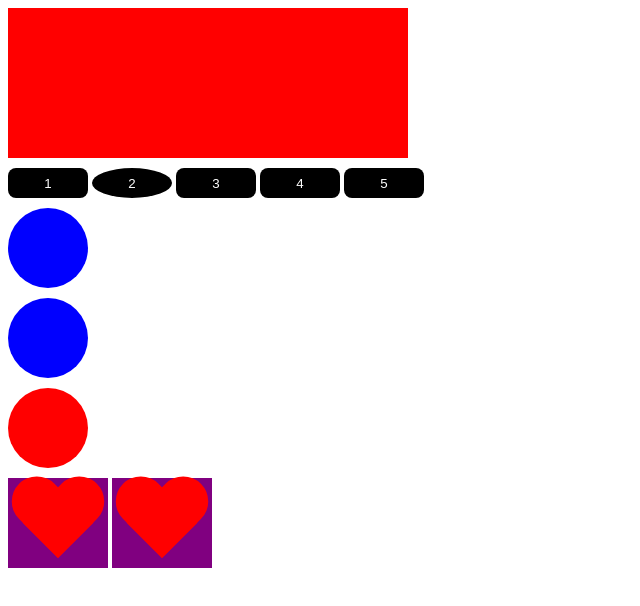
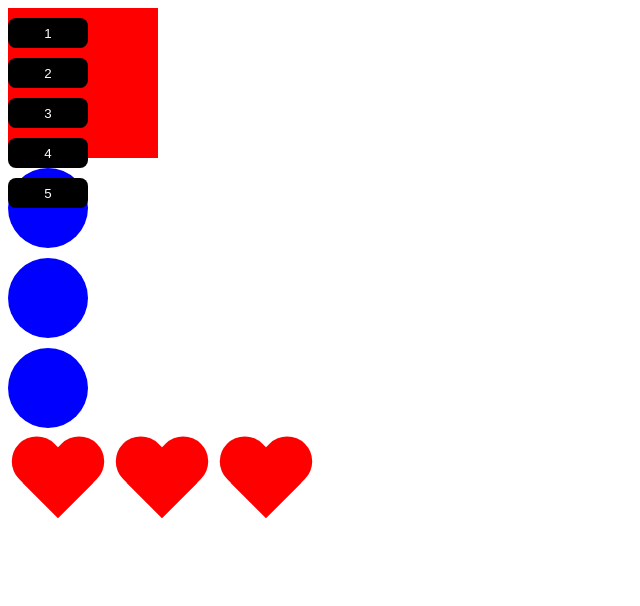
Before and after one commit to CryTechno/Study_JS, a plain HTML site: page index.html in a window 1280 px wide. Shown: the whole page, without its empty margins (0-640 px from the left). Drawn offline with Linux system fonts and the light colour scheme.

Commit message:
Module_2_ready

```diff
--- a/index.html
+++ b/index.html
@@ -5,15 +5,17 @@
 		<meta http-equiv="X-UA-Compatible" content="IE=edge">
 		<title>JavaScript</title>
 		<link rel="stylesheet" href="css/style.css">
+
 	</head>
 	<body>
-		<div class="box" id="box"></div>
-		<button>1</button>
-		<button>2</button>
+
+		<div class="box" id="box">
+		<button id = "btns">1</button>
+		<button data-btn>2</button>
 		<button>3</button>
 		<button>4</button>
 		<button>5</button>
-
+	</div>
 		<div class="circle"></div>
 		<div class="circle"></div>
 		<div class="circle"></div>
@@ -24,7 +26,6 @@
             <div class="heart"></div>
 
 		</div>
-
 		<script src="js/script.js"></script>
 	</body>
 </html>
--- a/js/script.js
+++ b/js/script.js
@@ -724,7 +724,7 @@ console.log(hearts);
 
 const heart = document.querySelector('.heart');
 console.log(heart);
- */
+
 
 
 const box = document.getElementById('box'),
@@ -754,5 +754,132 @@ const box = document.getElementById('box'),
 
     div.classList.add('black');
     //wrapper.prepend(div);
-    //hearts[0].after(div);
+    hearts[0].after(div);
     hearts[0].replaceWith(circles[0]);
+
+    div.innerHTML = "<h1>Hello World</h1>";
+
+    div.insertAdjacentHTML('beforeend', '<h2>Hellow</h2>');
+
+ */
+/*---------------------------------События в ЖС PRAC_3----------------------*/
+
+/*---------------------------------Навигация DOM----------------------*/
+//console.log(document.head);
+
+//console.log(document.documentElement);
+//
+//console.log(document.body.childNodes);
+//console.log(document.body.firstChild);
+//console.log(document.body.lastChild);
+
+//console.log(document.querySelector('#btns').parentNode. parentNode);
+
+//console.log(document.querySelector('[data-btn]').nextElementSibling);
+
+//console.log(document.querySelector('#btns').parentElement);
+//console.log(document.body.firstElementChild);
+
+//for(let node of document.body.childNodes){
+//    if (node.nodeName == "#text"){
+//        continue;
+//    }
+//    console(node);
+//}
+/*---------------------------------Рекурсия----------------------
+
+function pow (x,y) {
+    if(y === 1){
+        return x;
+    }else{
+        return x * pow(x,y-1);
+    }
+}
+
+console.log(pow(2,3));
+
+function getTotalProgressByIteration(data){
+    let totalProgress = 0,
+    students = 0;
+    for(let course of Object.values(data)){
+        if(Array.isArray(course)){
+            students += course.length;
+            for(let i = 0; i< course.length; i++){
+                totalProgress += course[i].progress;
+            }
+        }
+        else{
+            for(let subCourse of Object.values(course)){
+                students += subCourse.length;
+                for(let i = 0; i< subCourse.length; i++){
+                    totalProgress += subCourse[i].progress;
+                }
+
+            }
+
+        }
+    }
+    return totalProgress/students;
+}
+let students = {
+    js: [{
+        name: 'John',
+        progress: 100
+    }, {
+        name: 'Ivan',
+        progress: 60
+    }],
+
+    html: {
+        basic: [{
+            name: 'Peter',
+            progress: 20
+        }, {
+            name: 'Anna',
+            progress: 18
+        }],
+
+        pro: [{
+            name: 'Sam',
+            progress: 10
+        }],
+
+    }
+};
+
+
+function getTotalProgressByRecursion(data){
+    if(Array.isArray(data)){
+        let totalProgress = 0;
+        for(let i = 0; i< data.length; i++){
+            totalProgress += data[i].progress;
+        }
+        return [totalProgress, data.length];
+    }else{
+        let totalProgress = [0, 0];
+        for(let subData of Object.values(data)){
+            const subDataArr = getTotalProgressByRecursion(subData);
+            totalProgress[0] += subDataArr[0];
+            totalProgress[1] += subDataArr[1];
+        }
+        return totalProgress;
+    }
+}
+
+const result = getTotalProgressByRecursion(students);
+
+console.log(result[0]/result[1]);
+
+*/
+
+const p = document.querySelectorAll('.circle');
+console.log(p);
+
+function loadScript(src){
+    const script = document.createElement('script');
+    script.src = src;
+    script.async = false;
+    document.body.append(script);
+}
+loadScript("js/test.js");
+loadScript("js/some.js");
```
